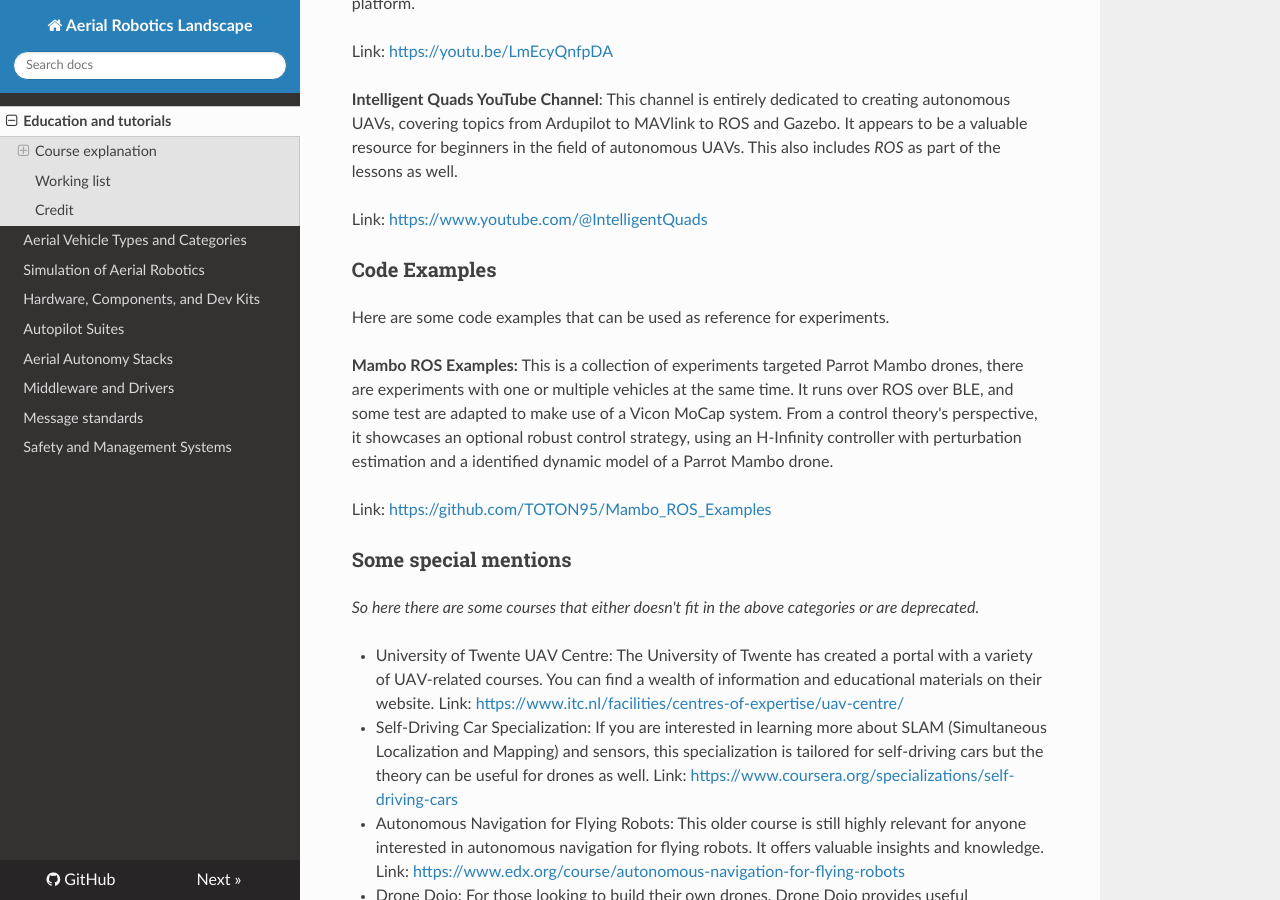
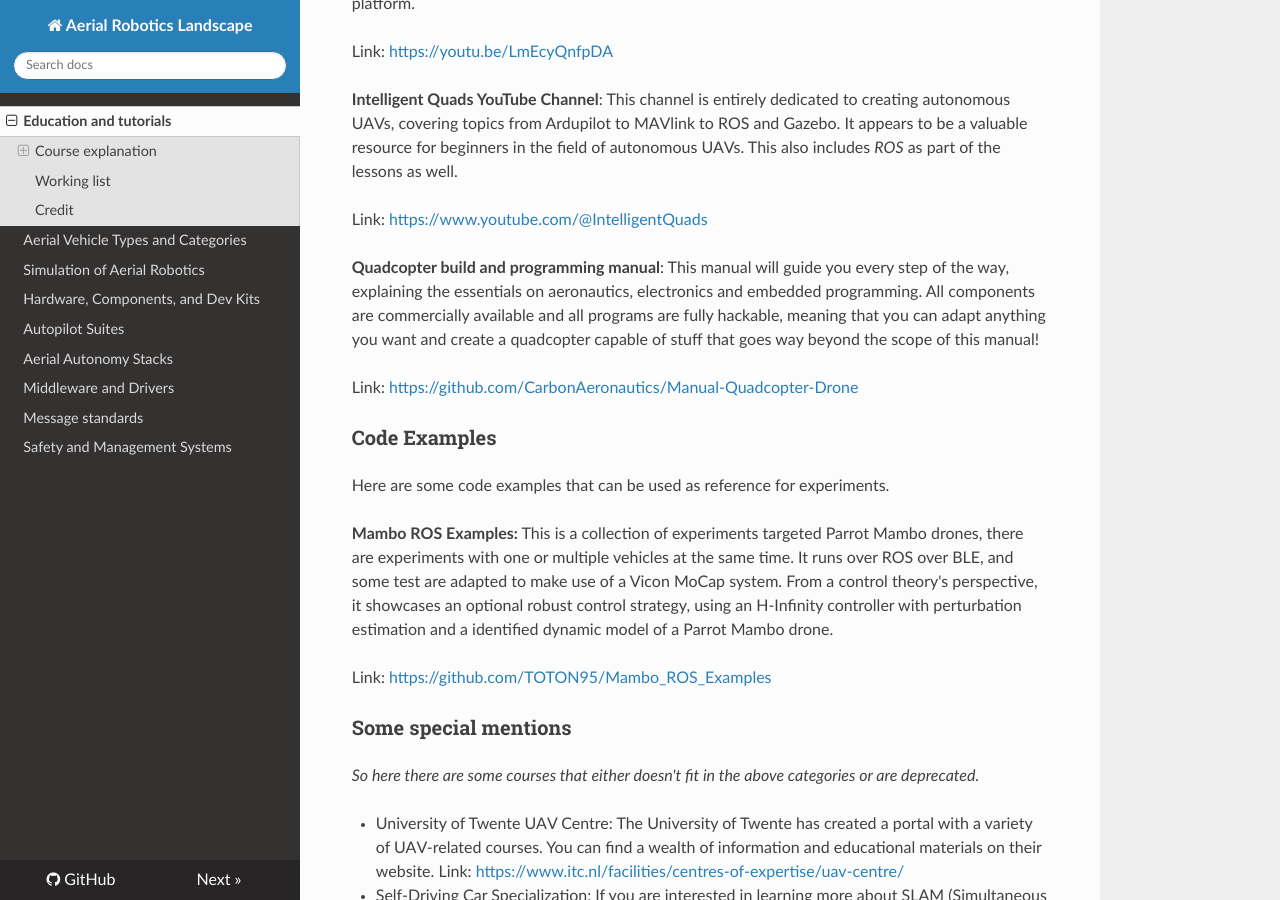
Before and after one commit to ROS-Aerial/aerial_robotic_landscape, an MkDocs documentation site: the page built from docs/education_and_tutorial.md, in a window 1280 px wide and 900 px high, scrolled down 3620 px. Built offline with MkDocs 1.6.1, drawn with Linux system fonts in a browser that asks for light colours; nearby versions of some CDN libraries.

Commit message:
Update education_and_tutorial.md (#70)
Quadcopter build and programming manual (Carbon Aeronautics)

```diff
--- a/docs/education_and_tutorial.md
+++ b/docs/education_and_tutorial.md
@@ -90,6 +90,10 @@
 
 Link: <https://www.youtube.com/@IntelligentQuads>
 
+**Quadcopter build and programming manual**: This manual will guide you every step of the way, explaining the essentials on aeronautics, electronics and embedded programming. All components are commercially available and all programs are fully hackable, meaning that you can adapt anything you want and create a quadcopter capable of stuff that goes way beyond the scope of this manual!
+
+Link: <https://github.com/CarbonAeronautics/Manual-Quadcopter-Drone>
+
 ### Code Examples
 
 Here are some code examples that can be used as reference for experiments.
```
